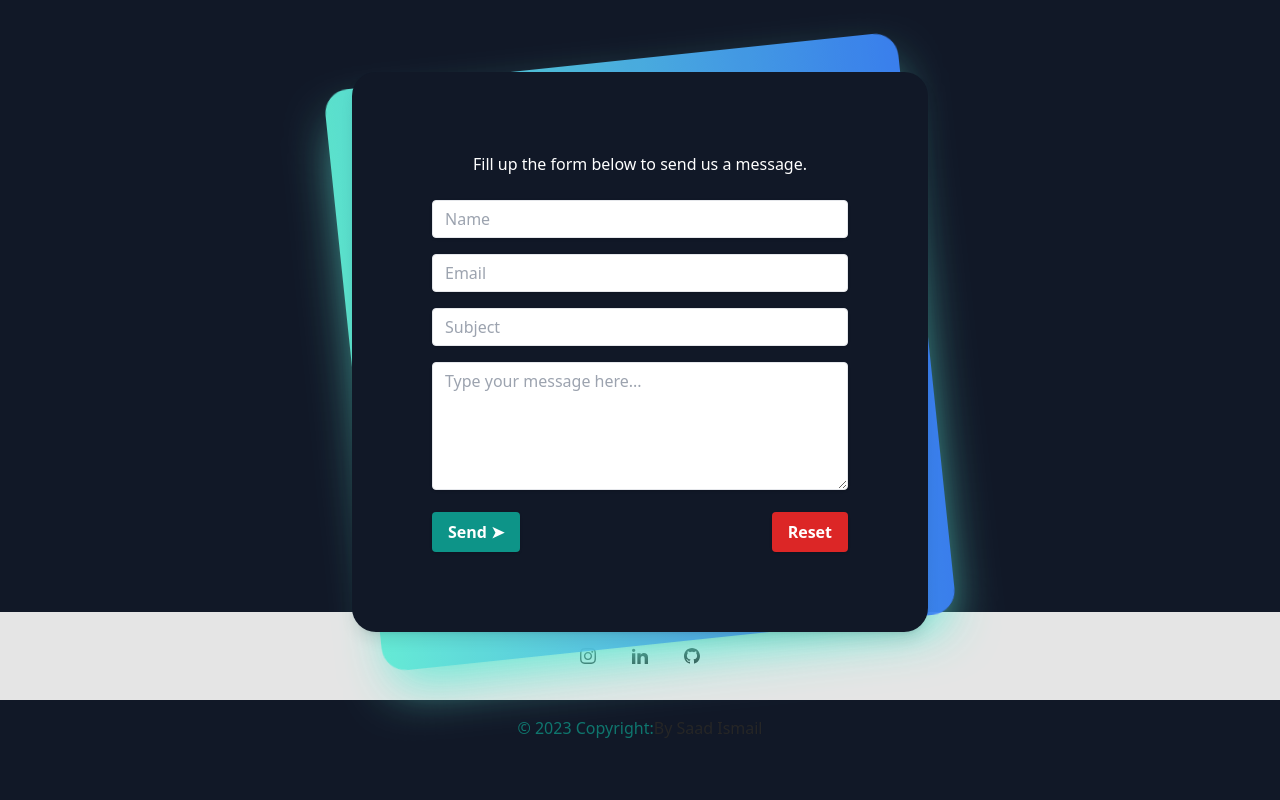
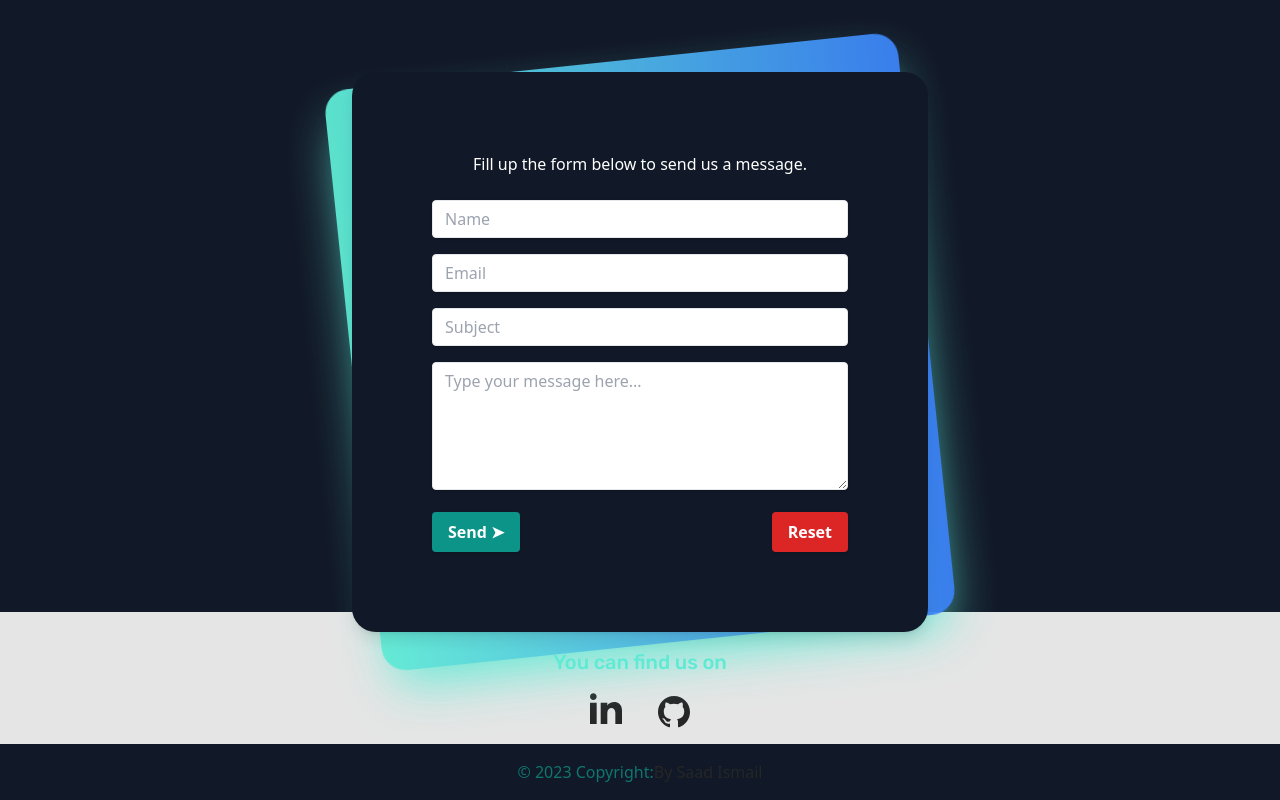
Before and after one commit to saadismail01/Portfolio, a React (Vite) app: page / in a window 1280 px wide. Shown: the part 2632-3432 px from the top of the page. Before the commit the page ends 3388 px from the top, so only its background shows below. Built offline with nearby package versions, Linux system fonts and the light colour scheme.

Commit message:
add some link to the footer

```diff
--- a/src/pages/Footer.tsx
+++ b/src/pages/Footer.tsx
@@ -5,37 +5,32 @@ const Footer = () => {
     <div>
       <footer className="flex flex-col items-center bg-neutral-200 text-center text-white dark:bg-gray-900">
         <div className="container pt-9">
-          <div className="mb-9 flex justify-center">
+          <div className="mb-4">
+            <span className="text-teal-300 fontText text-xl">
+              You can find us on
+            </span>
+          </div>
+          <div className="mb-4 flex justify-center">
             <a
-              href="#!"
+              href="https://www.linkedin.com/in/saad-ismail01/"
               className="mr-9 text-neutral-800 dark:text-neutral-200"
             >
               <svg
                 xmlns="http://www.w3.org/2000/svg"
-                className="h-4 w-4"
-                fill="currentColor"
-                viewBox="0 0 24 24"
-              >
-                <path d="M12 2.163c3.204 0 3.584.012 4.85.07 3.252.148 4.771 1.691 4.919 4.919.058 1.265.069 1.645.069 4.849 0 3.205-.012 3.584-.069 4.849-.149 3.225-1.664 4.771-4.919 4.919-1.266.058-1.644.07-4.85.07-3.204 0-3.584-.012-4.849-.07-3.26-.149-4.771-1.699-4.919-4.92-.058-1.265-.07-1.644-.07-4.849 0-3.204.013-3.583.07-4.849.149-3.227 1.664-4.771 4.919-4.919 1.266-.057 1.645-.069 4.849-.069zm0-2.163c-3.259 0-3.667.014-4.947.072-4.358.2-6.78 2.618-6.98 6.98-.059 1.281-.073 1.689-.073 4.948 0 3.259.014 3.668.072 4.948.2 4.358 2.618 6.78 6.98 6.98 1.281.058 1.689.072 4.948.072 3.259 0 3.668-.014 4.948-.072 4.354-.2 6.782-2.618 6.979-6.98.059-1.28.073-1.689.073-4.948 0-3.259-.014-3.667-.072-4.947-.196-4.354-2.617-6.78-6.979-6.98-1.281-.059-1.69-.073-4.949-.073zm0 5.838c-3.403 0-6.162 2.759-6.162 6.162s2.759 6.163 6.162 6.163 6.162-2.759 6.162-6.163c0-3.403-2.759-6.162-6.162-6.162zm0 10.162c-2.209 0-4-1.79-4-4 0-2.209 1.791-4 4-4s4 1.791 4 4c0 2.21-1.791 4-4 4zm6.406-11.845c-.796 0-1.441.645-1.441 1.44s.645 1.44 1.441 1.44c.795 0 1.439-.645 1.439-1.44s-.644-1.44-1.439-1.44z" />
-              </svg>
-            </a>
-            <a
-              href="#!"
-              className="mr-9 text-neutral-800 dark:text-neutral-200"
-            >
-              <svg
-                xmlns="http://www.w3.org/2000/svg"
-                className="h-4 w-4"
+                className="h-8 w-8"
                 fill="currentColor"
                 viewBox="0 0 24 24"
               >
                 <path d="M4.98 3.5c0 1.381-1.11 2.5-2.48 2.5s-2.48-1.119-2.48-2.5c0-1.38 1.11-2.5 2.48-2.5s2.48 1.12 2.48 2.5zm.02 4.5h-5v16h5v-16zm7.982 0h-4.968v16h4.969v-8.399c0-4.67 6.029-5.052 6.029 0v8.399h4.988v-10.131c0-7.88-8.922-7.593-11.018-3.714v-2.155z" />
               </svg>
             </a>
-            <a href="#!" className="text-neutral-800 dark:text-neutral-200">
+            <a
+              href="https://github.com/saadismail01"
+              className="text-neutral-800 dark:text-neutral-200 mt-1"
+            >
               <svg
                 xmlns="http://www.w3.org/2000/svg"
-                className="h-4 w-4"
+                className="h-8 w-8"
                 fill="currentColor"
                 viewBox="0 0 24 24"
               >
```
